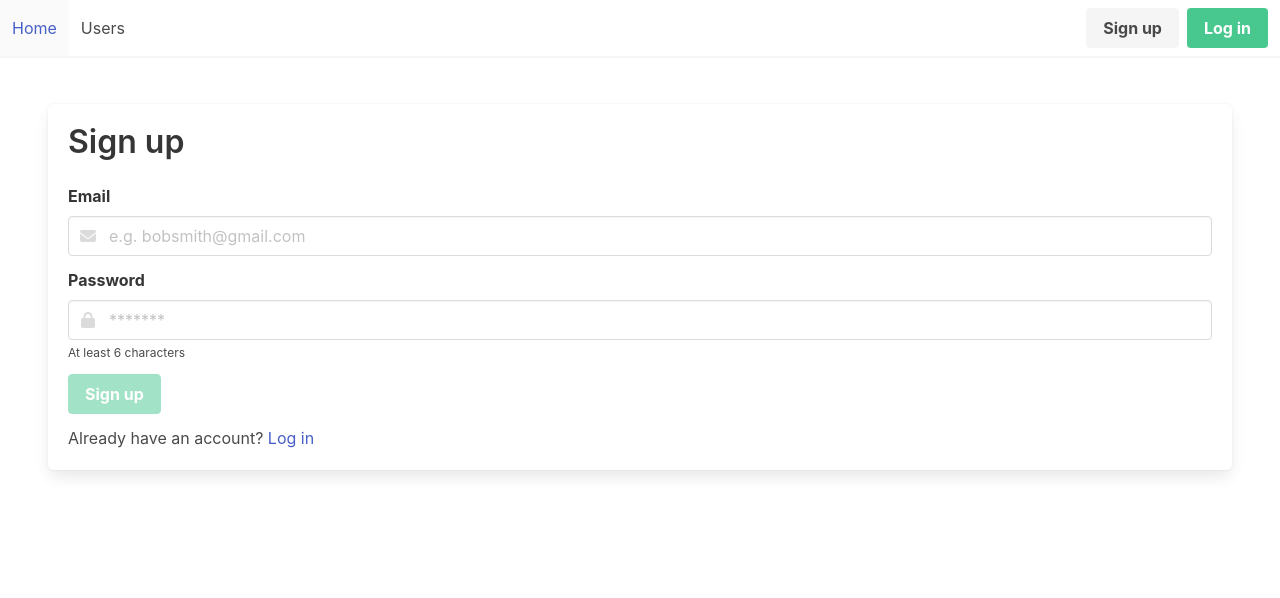
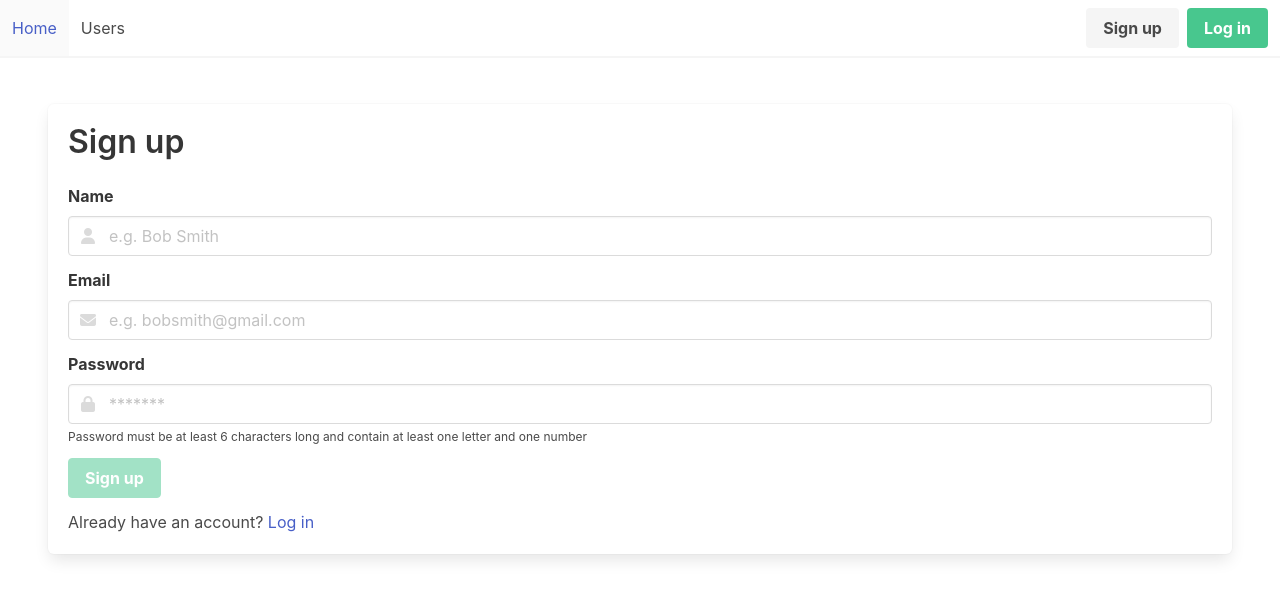
Before and after one commit to ekateriina7/auth-app-front, a React (Create React App) app: page /sign-up in a window 1280 px wide. Shown: the top 598 px of the page. Built offline with nearby package versions, Linux system fonts and the light colour scheme; no server answers.

Commit message:
name field in the registration page

```diff
--- a/src/App.jsx
+++ b/src/App.jsx
@@ -93,12 +93,12 @@ function App() {
             element={<LoginPage />}
           />
 
-          {/* <Route path="/" element={<RequireAuth />}> */}
+          <Route path="/" element={<RequireAuth />}>
             <Route
               path="users"
               element={<UsersPage />}
             />
-          {/* </Route> */}
+          </Route>
         </Routes>
       </section>
 
--- a/src/pages/RegistrationPage.jsx
+++ b/src/pages/RegistrationPage.jsx
@@ -28,6 +28,16 @@ const validatePassword = (value) => {
   }
 };
 
+function validateName(value) {
+  if (!value) {
+    return 'Name is required';
+  }
+
+  if (value.length < 2) {
+    return 'Name should be at least 2 characters';
+  }
+}
+
 export const RegistrationPage = () => {
   const [error, setError] = usePageError('');
   const [registered, setRegistered] = useState(false);
@@ -45,14 +55,16 @@ export const RegistrationPage = () => {
     <>
       <Formik
         initialValues={{
+          name: '',
           email: '',
           password: '',
         }}
         validateOnMount={true}
-        onSubmit={({ email, password }, formikHelpers) => {
+        onSubmit={({ name, email, password }, formikHelpers) => {
           formikHelpers.setSubmitting(true);
 
-          authService.register({ email, password })
+          authService
+            .register({ name, email, password })
             .then(() => {
               setRegistered(true);
             })
@@ -67,6 +79,7 @@ export const RegistrationPage = () => {
 
               const { errors, message } = error.response.data;
 
+              formikHelpers.setFieldError('name', errors?.name);
               formikHelpers.setFieldError('email', errors?.email);
               formikHelpers.setFieldError('password', errors?.password);
 
@@ -76,16 +89,50 @@ export const RegistrationPage = () => {
             })
             .finally(() => {
               formikHelpers.setSubmitting(false);
-            })
-          }
-        }
+            });
+        }}
       >
         {({ touched, errors, isSubmitting }) => (
           <Form className="box">
             <h1 className="title">Sign up</h1>
 
             <div className="field">
-              <label htmlFor="email" className="label">Email</label>
+              <label htmlFor="name" className="label">
+                Name
+              </label>
+
+              <div className="control has-icons-left has-icons-right">
+                <Field
+                  validate={validateName}
+                  name="name"
+                  type="text"
+                  id="name"
+                  placeholder="e.g. Bob Smith"
+                  className={cn('input', {
+                    'is-danger': touched.name && errors.name,
+                  })}
+                />
+
+                <span className="icon is-small is-left">
+                  <i className="fa fa-user"></i>
+                </span>
+
+                {touched.name && errors.name && (
+                  <span className="icon is-small is-right has-text-danger">
+                    <i className="fas fa-exclamation-triangle"></i>
+                  </span>
+                )}
+              </div>
+
+              {touched.name && errors.name && (
+                <p className="help is-danger">{errors.name}</p>
+              )}
+            </div>
+
+            <div className="field">
+              <label htmlFor="email" className="label">
+                Email
+              </label>
 
               <div className="control has-icons-left has-icons-right">
                 <Field
@@ -146,7 +193,10 @@ export const RegistrationPage = () => {
               {touched.password && errors.password ? (
                 <p className="help is-danger">{errors.password}</p>
               ) : (
-                <p className="help">At least 6 characters</p>
+                <p className="help">
+                  Password must be at least 6 characters long and contain at
+                  least one letter and one number
+                </p>
               )}
             </div>
 
@@ -156,15 +206,17 @@ export const RegistrationPage = () => {
                 className={cn('button is-success has-text-weight-bold', {
                   'is-loading': isSubmitting,
                 })}
-                disabled={isSubmitting || errors.email || errors.password}
+                disabled={
+                  isSubmitting || errors.name || errors.email || errors.password
+                }
               >
                 Sign up
               </button>
             </div>
 
-            Already have an account?
-            {' '}
-            <Link to="/login">Log in</Link>
+            <p>
+              Already have an account? <Link to="/login">Log in</Link>
+            </p>
           </Form>
         )}
       </Formik>
```
